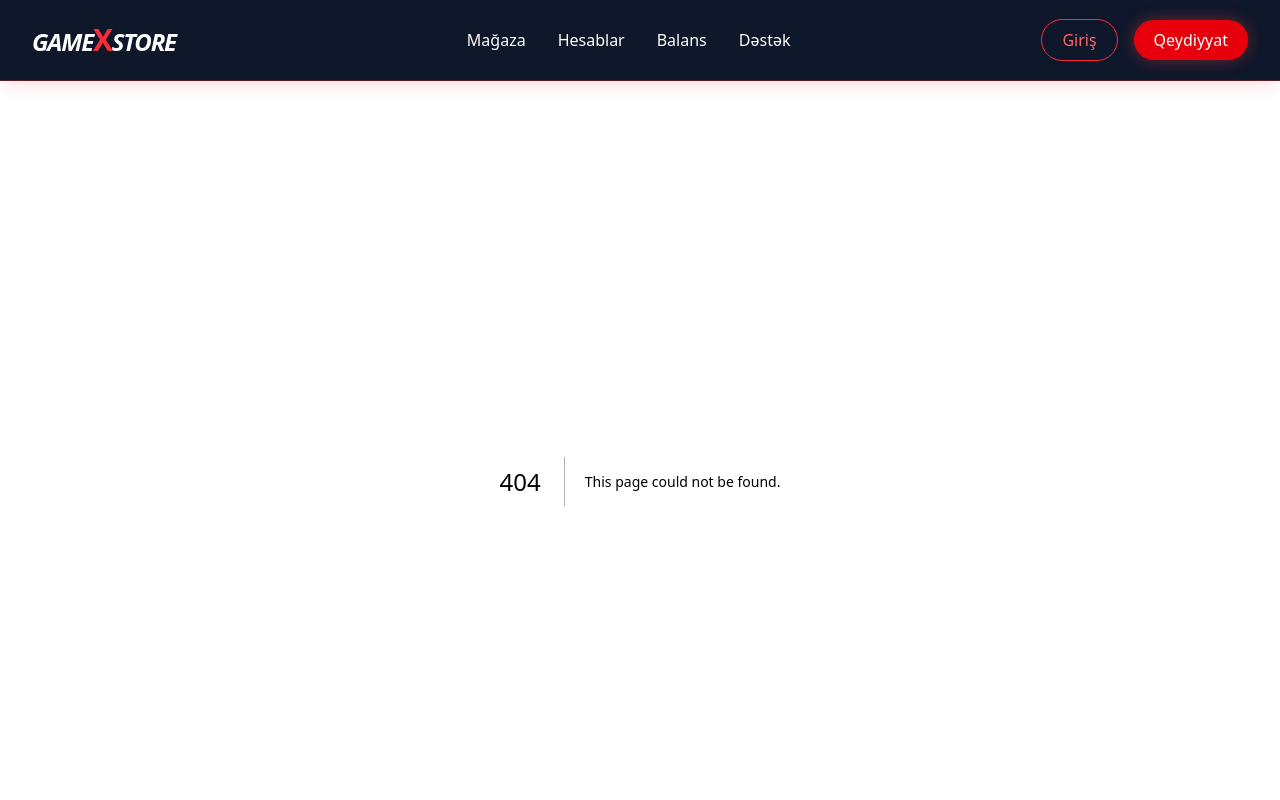
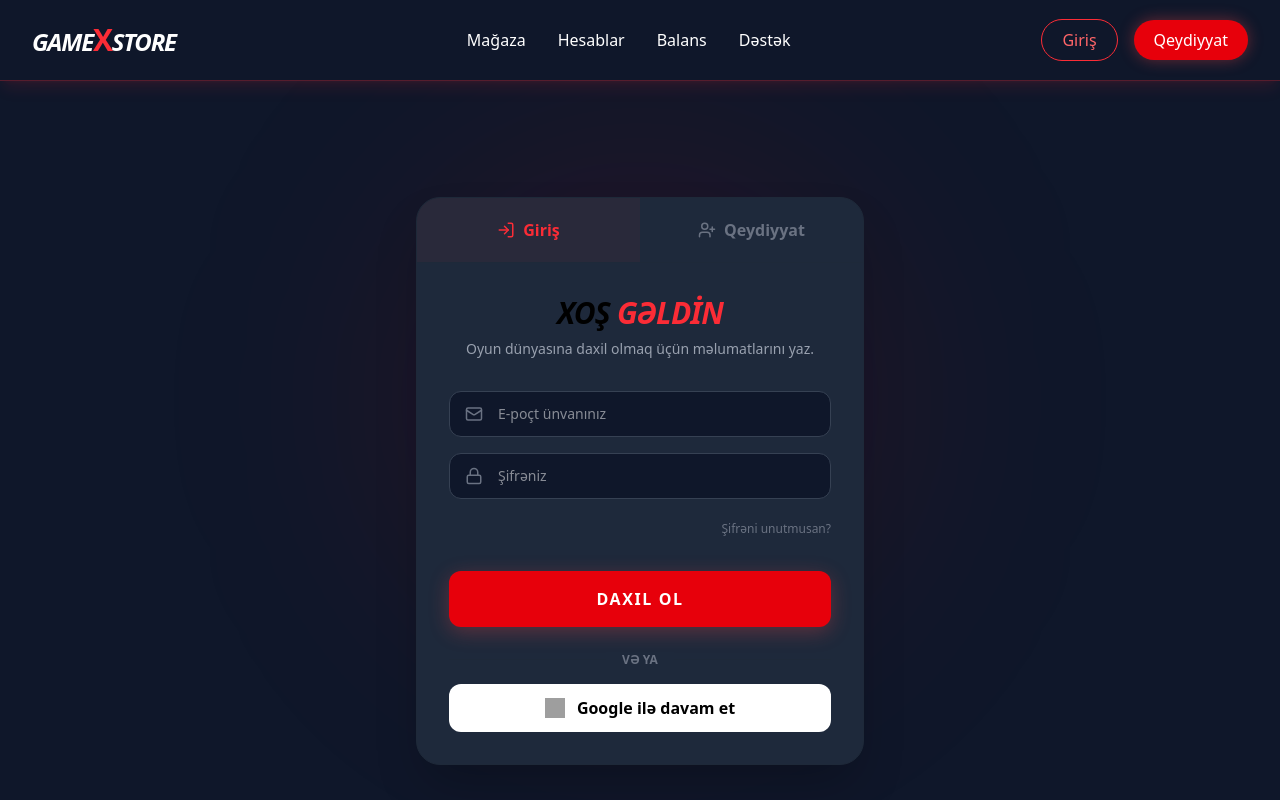
Before and after one commit to m1mmdli56/game-project, a Next.js app: page /auth in a window 1280 px wide. Before the commit this address had no page. Shown: the top 800 px of the page. Built offline with nearby package versions, Linux system fonts and the light colour scheme; grey boxes are pictures that could not be loaded.

Commit message:
feat: implement AuthPage component with login and registration functionality

```diff
--- /dev/null
+++ b/src/app/auth/page.jsx
@@ -0,0 +1,131 @@
+"use client";
+import { useState } from "react";
+import { User, Mail, Lock, LogIn, UserPlus } from "lucide-react";
+
+const AuthPage = () => {
+  const [isLogin, setIsLogin] = useState(true);
+
+  return (
+    <div className="bg-[#0f172a] min-h-screen flex items-center justify-center p-4">
+      {/* Arxa fon işıq effekti */}
+      <div className="absolute top-1/2 left-1/2 -translate-x-1/2 -translate-y-1/2 w-[500px] h-[500px] bg-red-600/10 blur-[120px] rounded-full"></div>
+
+      <div className="bg-[#1e293b] w-full max-w-md rounded-3xl border border-gray-800 shadow-2xl overflow-hidden relative z-10">
+        {/* Seçim Düymələri (Tabs) */}
+        <div className="flex border-b border-gray-800">
+          <button
+            onClick={() => setIsLogin(true)}
+            className={`flex-1 py-5 font-bold transition-all flex items-center justify-center gap-2 ${
+              isLogin
+                ? "text-red-500 bg-red-500/5"
+                : "text-gray-500 hover:text-gray-300"
+            }`}
+          >
+            <LogIn size={18} /> Giriş
+          </button>
+          <button
+            onClick={() => setIsLogin(false)}
+            className={`flex-1 py-5 font-bold transition-all flex items-center justify-center gap-2 ${
+              !isLogin
+                ? "text-red-500 bg-red-500/5"
+                : "text-gray-500 hover:text-gray-300"
+            }`}
+          >
+            <UserPlus size={18} /> Qeydiyyat
+          </button>
+        </div>
+
+        <div className="p-8">
+          <div className="text-center mb-8">
+            <h2 className="text-3xl font-black italic uppercase tracking-tight">
+              {isLogin ? "XOŞ" : "YENİ"}{" "}
+              <span className="text-red-500">
+                {isLogin ? "GƏLDİN" : "HESAB"}
+              </span>
+            </h2>
+            <p className="text-gray-400 text-sm mt-2">
+              {isLogin
+                ? "Oyun dünyasına daxil olmaq üçün məlumatlarını yaz."
+                : "Bizə qoşul və üstünlüklərdən yararlan."}
+            </p>
+          </div>
+
+          <form className="space-y-4">
+            {!isLogin && (
+              <div className="relative">
+                <User
+                  className="absolute left-4 top-1/2 -translate-y-1/2 text-gray-500"
+                  size={18}
+                />
+                <input
+                  type="text"
+                  placeholder="Tam adınız"
+                  className="w-full bg-[#0f172a] border border-gray-700 rounded-xl py-3 pl-12 pr-4 focus:border-red-500 outline-none text-sm transition-all text-white"
+                />
+              </div>
+            )}
+
+            <div className="relative">
+              <Mail
+                className="absolute left-4 top-1/2 -translate-y-1/2 text-gray-500"
+                size={18}
+              />
+              <input
+                type="email"
+                placeholder="E-poçt ünvanınız"
+                className="w-full bg-[#0f172a] border border-gray-700 rounded-xl py-3 pl-12 pr-4 focus:border-red-500 outline-none text-sm transition-all text-white"
+              />
+            </div>
+
+            <div className="relative">
+              <Lock
+                className="absolute left-4 top-1/2 -translate-y-1/2 text-gray-500"
+                size={18}
+              />
+              <input
+                type="password"
+                placeholder="Şifrəniz"
+                className="w-full bg-[#0f172a] border border-gray-700 rounded-xl py-3 pl-12 pr-4 focus:border-red-500 outline-none text-sm transition-all text-white"
+              />
+            </div>
+
+            {isLogin && (
+              <div className="text-right">
+                <a
+                  href="#"
+                  className="text-xs text-gray-500 hover:text-red-500 transition-colors"
+                >
+                  Şifrəni unutmusan?
+                </a>
+              </div>
+            )}
+
+            <button className="w-full py-4 bg-red-600 hover:bg-red-700 text-white font-black uppercase tracking-widest rounded-xl transition-all shadow-[0_5px_20px_rgba(239,68,68,0.3)] mt-4">
+              {isLogin ? "Daxil Ol" : "Qeydiyyatı Tamamla"}
+            </button>
+          </form>
+
+          {/* Sosial Giriş */}
+          <div className="mt-8">
+            <div className="relative flex items-center justify-center mb-6">
+              <div className="border-t border-gray-800 w-full"></div>
+              <span className="bg-[#1e293b] px-4 text-xs text-gray-500 uppercase font-bold absolute">
+                və ya
+              </span>
+            </div>
+
+            <button className="w-full py-3 bg-white text-black font-bold rounded-xl flex items-center justify-center gap-3 hover:bg-gray-200 transition-all">
+              <img
+                src="https://www.gstatic.com/firebasejs/ui/2.0.0/images/auth/google.svg"
+                className="w-5 h-5"
+                alt="Google"
+              />
+              Google ilə davam et
+            </button>
+          </div>
+        </div>
+      </div>
+    </div>
+  );
+};
+export default AuthPage;
```
